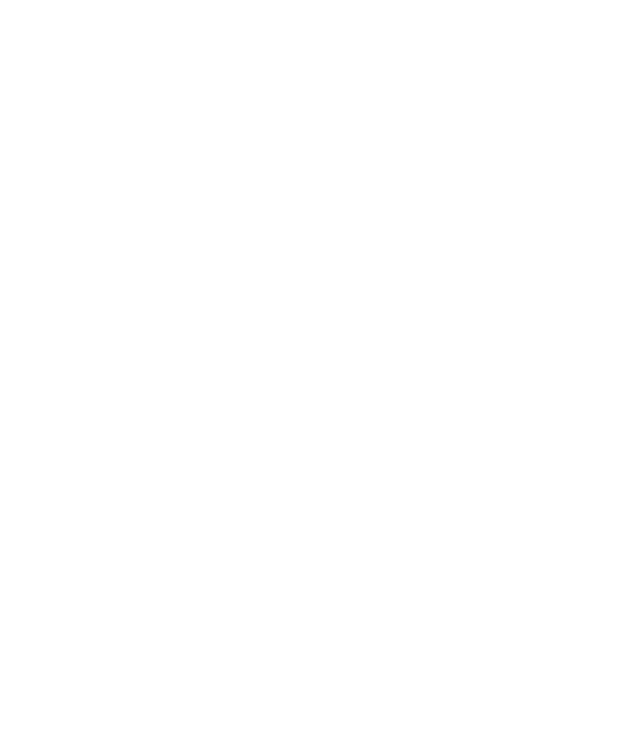
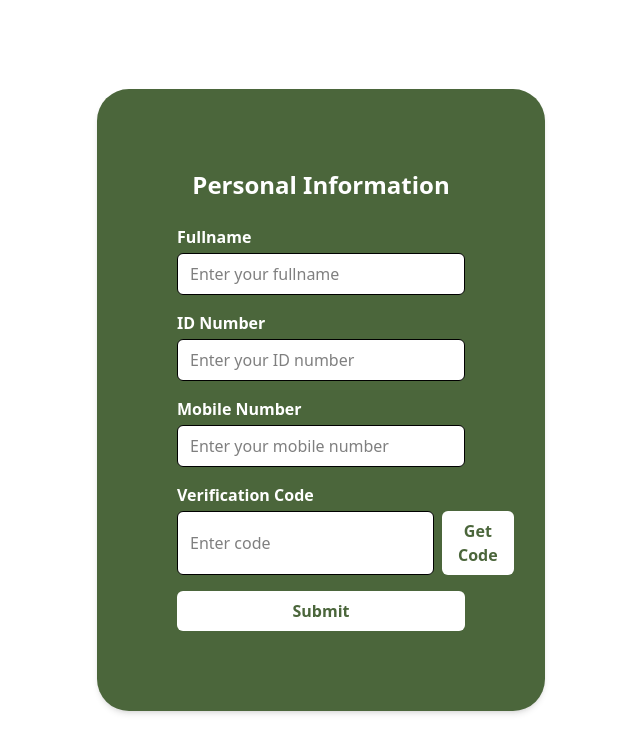
Before and after one commit to lash0000/monica, a React (Vite) app: page /forgotpassword in a window 1280 px wide. Before the commit this address had no page. Shown: the top 752 px of the page, without its empty margins (319-959 px from the left). Built offline with nearby package versions, Linux system fonts and the light colour scheme.

Commit message:
Forgotpassword

```diff
--- /dev/null
+++ b/src/pages/user/pages/ForgotPassword.jsx
@@ -0,0 +1,64 @@
+function ForgotPassword() {
+  return (
+    <div className="flex items-center justify-center min-h-screen">
+      <form className="bg-[#4B663B] p-20 rounded-4xl shadow-md w-full max-w-md">
+        <h2 className="text-2xl font-bold mb-6 text-center text-white">
+          Personal Information
+        </h2>
+
+        <div className="mb-4">
+          <label className="font-bold block text-white mb-1">Fullname</label>
+          <input
+            type="text"
+            className="bg-white w-full px-3 py-2 border rounded-md focus:outline-none focus:ring-2 focus:ring-green-400"
+            placeholder="Enter your fullname"
+          />
+        </div>
+
+        <div className="mb-4">
+          <label className="font-bold block text-white mb-1">ID Number</label>
+          <input
+            type="text"
+            className="bg-white w-full px-3 py-2 border rounded-md focus:outline-none focus:ring-2 focus:ring-green-400"
+            placeholder="Enter your ID number"
+          />
+        </div>
+
+        <div className="mb-4">
+          <label className="font-bold block text-white mb-1">Mobile Number</label>
+          <input
+            type="tel"
+            className="bg-white w-full px-3 py-2 border rounded-md focus:outline-none focus:ring-2 focus:ring-green-400"
+            placeholder="Enter your mobile number"
+          />
+        </div>
+
+        <div className="mb-4">
+          <label className="font-bold block text-white mb-1">Verification Code</label>
+          <div className="flex gap-2">
+            <input
+              type="text"
+              className="bg-white flex-1 px-3 py-2 border rounded-md focus:outline-none focus:ring-2 focus:bg-white"
+              placeholder="Enter code"
+            />
+            <button
+              type="button"
+              className="px-4 py-2 bg-white text-[#4B663B] font-bold rounded-md"
+            >
+              Get Code
+            </button>
+          </div>
+        </div>
+
+        <button
+          type="submit"
+          className="w-full py-2 bg-white text-[#4B663B] font-semibold rounded-md"
+        >
+          Submit
+        </button>
+      </form>
+    </div>
+  );
+}
+
+export default ForgotPassword;
--- a/src/pages/user/routes/LandingRoutes.jsx
+++ b/src/pages/user/routes/LandingRoutes.jsx
@@ -6,6 +6,7 @@
 import SignUp from '../pages/SignUp';
 import NewPage from '../pages/NewPage';
 import Practice from '../pages/Practice';
+import ForgotPassword from '../pages/ForgotPassword';
 
 
 const LandingRoutes = () => [
@@ -14,10 +15,12 @@
   </Route>,
 
   <Route path="/login" element={<Public_Layout />}>
+
     <Route index element={<Login />} />
   </Route>,
   <Route path="/register" element={<SignUp />} />,
   <Route path="/new-page" element={<NewPage />} />,
+  <Route path="/forgotpassword" element={<ForgotPassword />} />,
 
   <Route path="/practice" element={<Public_Layout />}>
     <Route index element={<Practice />} />
```
